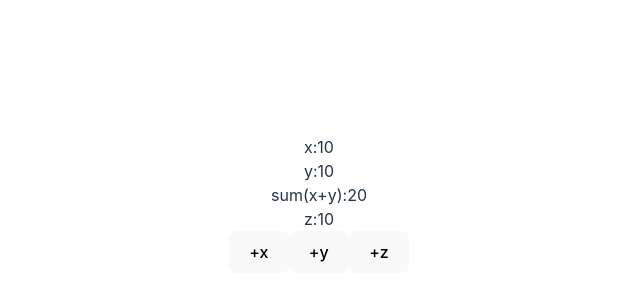
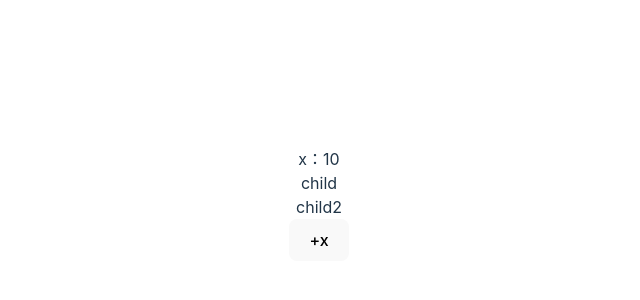
Before and after one commit to wxStart/skill-iteration, a React (Vite) app in the folder react-skill/: page / in a window 1280 px wide. Shown: the part 196-496 px from the top of the page, without its empty margins (321-961 px from the left). Built offline with nearby package versions, Linux system fonts and the light colour scheme.

Commit message:
fix： useCallbak的使用  场景  慎用

```diff
--- a/react-skill/src/App.jsx
+++ b/react-skill/src/App.jsx
@@ -19,7 +19,9 @@ import './App.css';
 // import Index from './components/use/UseState';
 // import Index from './components/use/UseEffect';
 // import Index from './components/use/LayoutEffect';
-import Index from './components/use/UseMemo';
+// import Index from './components/use/UseMemo';
+import Index from './components/use/useCallback';
+
 function App() {
   return (
     <>
--- /dev/null
+++ b/react-skill/src/components/use/useCallback.jsx
@@ -0,0 +1,85 @@
+import React, { useCallback, useState, memo } from 'react';
+/**
+ * let xx = useCallback(calllback,deps)
+ * 1. 第一次渲染的时候创建一个函数callback给xx，
+ * 2. 仅依赖项重新创建了才会从新创建一个新的callback函数给xx；
+ * 3. 解决函数组件中每次更新会创建函数
+ * 4. 尽量不要使用useCallback，虽然减少了堆内存的开辟，但是useCallback本身也有逻辑缓存机制，也是需要消耗时间
+ * 5. 使用场景： 父组件把一个内部的函数基于属性传递给子组件，此时传递的这个方法，我们基于useCallback处理一下更好，只要这个方法没变就不希望子组件从新渲染(配合PureComponent 或者 memo一起使用)
+ */
+
+// let prev, prev2;
+// export default function () {
+//   const [x, setX] = useState(10);
+//   const [y, setY] = useState(10);
+//   const handleClick = () => {};
+//   const handleClick2 = useCallback(() => {
+//     console.log(x);
+//   }, [x]);
+//   if (prev === undefined) {
+//     prev = handleClick;
+//   } else {
+//     console.log('handleClick是否是原来的函数', prev == handleClick);
+//   }
+
+//   if (prev2 === undefined) {
+//     prev2 = handleClick2;
+//   } else {
+//     console.log('handleClick2是否是原来的函数', prev2 == handleClick2);
+//   }
+//   return (
+//     <>
+//       <div>x：{x}</div>
+//       <div>y：{y}</div>
+//       <button
+//         onClick={() => {
+//           setX(x + 1);
+//         }}
+//       >
+//         +x
+//       </button>
+//       <button
+//         onClick={() => {
+//           setY(y + 1);
+//         }}
+//       >
+//         +y 先点击我才能看到 handleClick2是一个新函数
+//       </button>
+//     </>
+//   );
+// }
+
+class Child extends React.PureComponent {
+  render() {
+    console.log('child render');
+    return <div>child</div>;
+  }
+}
+
+const Child2 = memo(function (props) {
+  console.log('props: ', props);
+  console.log('child2 render');
+  return <div>child2</div>;
+});
+
+export default function () {
+  const [x, setX] = useState(10);
+  //
+  const handleClick = useCallback(() => {}, []);
+  //   const handleClick = () => {};
+
+  return (
+    <>
+      <div>x：{x}</div>
+      <Child handleClick={handleClick} />
+      <Child2 handleClick={handleClick} />
+      <button
+        onClick={() => {
+          setX(x + 1);
+        }}
+      >
+        +x
+      </button>
+    </>
+  );
+}
```
Also changed, not shown: react-skill/doc/进阶Hooks.md (+16 -0 lines).
